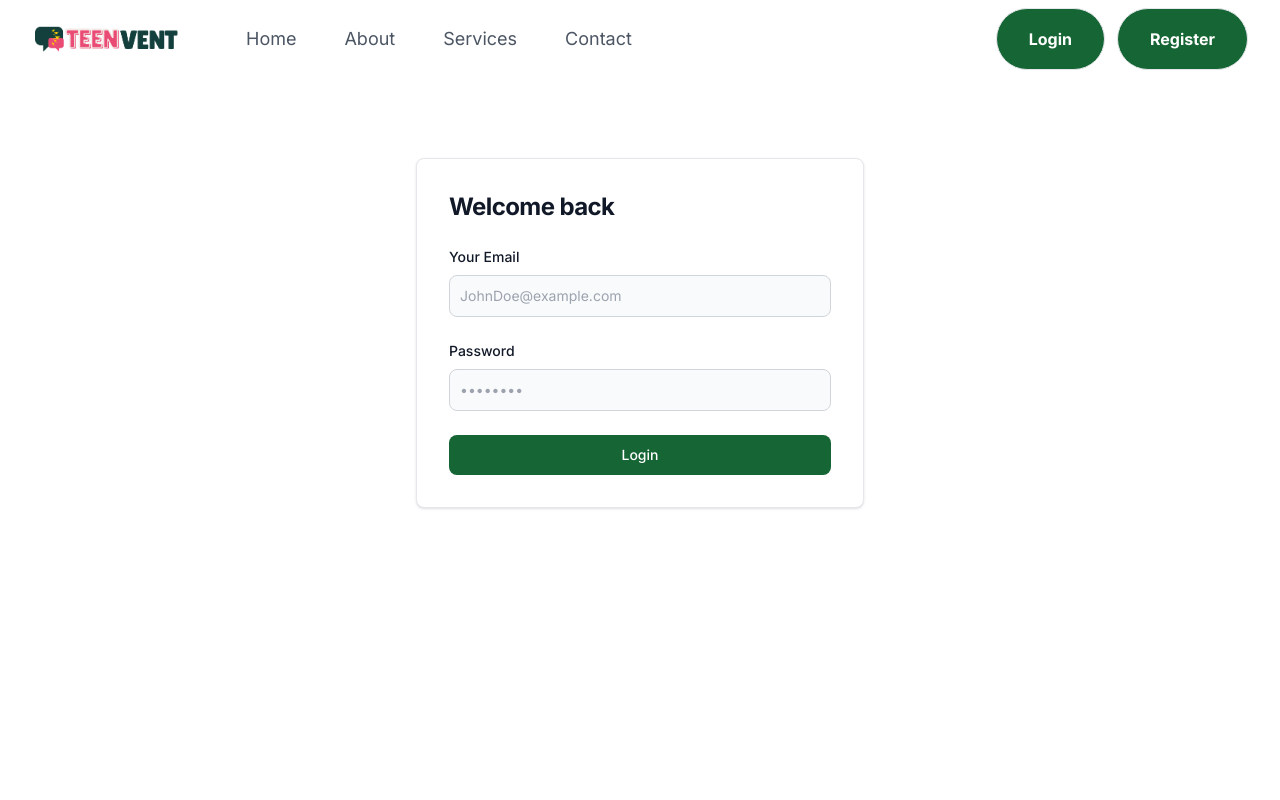
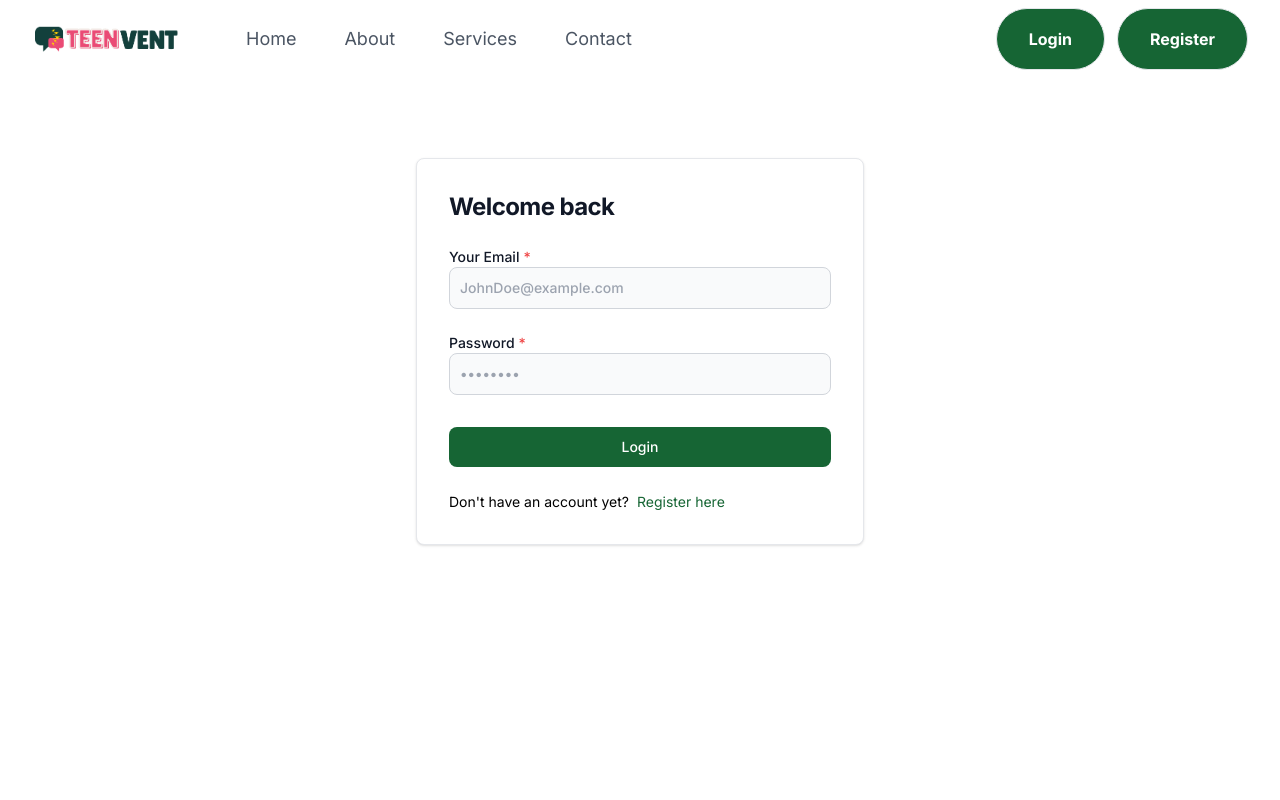
Before and after one commit to miadinh38/mental-health-app, a Next.js app in the folder frontend/: page /login in a window 1280 px wide. Shown: the top 800 px of the page. Built offline with nearby package versions, Linux system fonts and the light colour scheme.

Commit message:
Add validations and update form

```diff
--- a/frontend/app/login/page.js
+++ b/frontend/app/login/page.js
@@ -1,33 +1,114 @@
+"use client";
+import Link from "next/link";
+import { useState } from "react";
+import { toast } from "react-toastify";
+
 const Login = () => {
+  const [formData, setFormData] = useState({
+    email: "",
+    password: "",
+  });
+
+  const defaultInputCheck = {
+    validEmail: true,
+    validPassword: true,
+  };
+
+  const [checkInputValid, setCheckInputValid] = useState(defaultInputCheck);
+
+  const isValidInputs = () => {
+    const { email, password } = formData;
+    if (!email) {
+      toast.error("Email is required");
+      setCheckInputValid({ ...defaultInputCheck, validEmail: false });
+      return false;
+    }
+
+    let regx = /\S+@\S+\.\S+/;
+    if (!regx.test(email)) {
+      toast.error("Please enter a valid email address");
+      setCheckInputValid({ ...defaultInputCheck, validEmail: false });
+      return false;
+    }
+
+    if (!password) {
+      toast.error("Password is required");
+      setCheckInputValid({ ...defaultInputCheck, validPassword: false });
+      return false;
+    }
+
+    return true;
+  };
+
+  const handleChangeInput = (e) => {
+    setCheckInputValid(defaultInputCheck);
+    const { name, value } = e.target;
+
+    setFormData({
+      ...formData,
+      [name]: value,
+    });
+  };
+
+  const handleLogin = (event) => {
+    event.preventDefault();
+    let checkInputValid = isValidInputs();
+    console.log("Login successfully!", formData);
+  };
+
   return (
-    <form className='pt-20 h-dvh'>
+    <form className="pt-20 h-dvh" onSubmit={handleLogin}>
       <div className="flex flex-col items-center justify-center px-6 py-8 mx-auto lg:py-0">
         <div className="w-full bg-white rounded-lg shadow border md:mt-0 sm:max-w-md xl:p-0">
           <div className="p-6 space-y-4 md:space-y-6 sm:p-8">
             <p className="text-xl font-bold leading-tight tracking-tight text-gray-900 md:text-2xl">
               Welcome back
             </p>
+
             <div>
               <label className="block mb-2 text-sm font-medium text-gray-900">
                 Your Email
-              </label>
+                <span className="text-red-500 pl-1">*</span>
                 <input
                   placeholder="JohnDoe@example.com"
-                className="bg-gray-50 border border-gray-300 text-gray-900 sm:text-sm rounded-lg block w-full p-2.5"
-                id="username"
+                  className={`${
+                    checkInputValid.validEmail
+                      ? "border-gray-300"
+                      : "border-red-500"
+                  }
+                  bg-gray-50 border border-gray-300 text-gray-900
+                  sm:text-sm rounded-lg block w-full p-2.5`}
+                  id="email"
+                  name="email"
                   type="text"
+                  value={formData.email}
+                  onChange={handleChangeInput}
+                  autoComplete="email"
                 />
+              </label>
             </div>
+
             <div>
               <label className="block mb-2 text-sm font-medium text-gray-900">
                 Password
-              </label>
+                <span className="text-red-500 pl-1">*</span>
                 <input
-                className="bg-gray-50 border border-gray-300 text-gray-900 sm:text-sm rounded-lg block w-full p-2.5"
+                  className={`${
+                    checkInputValid.validEmail
+                      ? "border-gray-300"
+                      : "border-red-500"
+                  }
+                  bg-gray-50 border border-gray-300 text-gray-900
+                  sm:text-sm rounded-lg block w-full p-2.5`}
                   placeholder="••••••••"
                   id="password"
+                  name="password"
                   type="password"
+                  value={formData.password}
+                  onChange={handleChangeInput}
+                  autoComplete="password"
                 />
+              </label>
             </div>
 
             <button
@@ -36,6 +117,16 @@ const Login = () => {
             >
               Login
             </button>
+
+            <p className="regular-14">
+              Don't have an account yet?
+              <Link
+                href="/register"
+                className="pl-2 text-green-800 hover:underline"
+              >
+                Register here
+              </Link>
+            </p>
           </div>
         </div>
       </div>
```
Lines whose indentation alone changed are shown as unchanged.
